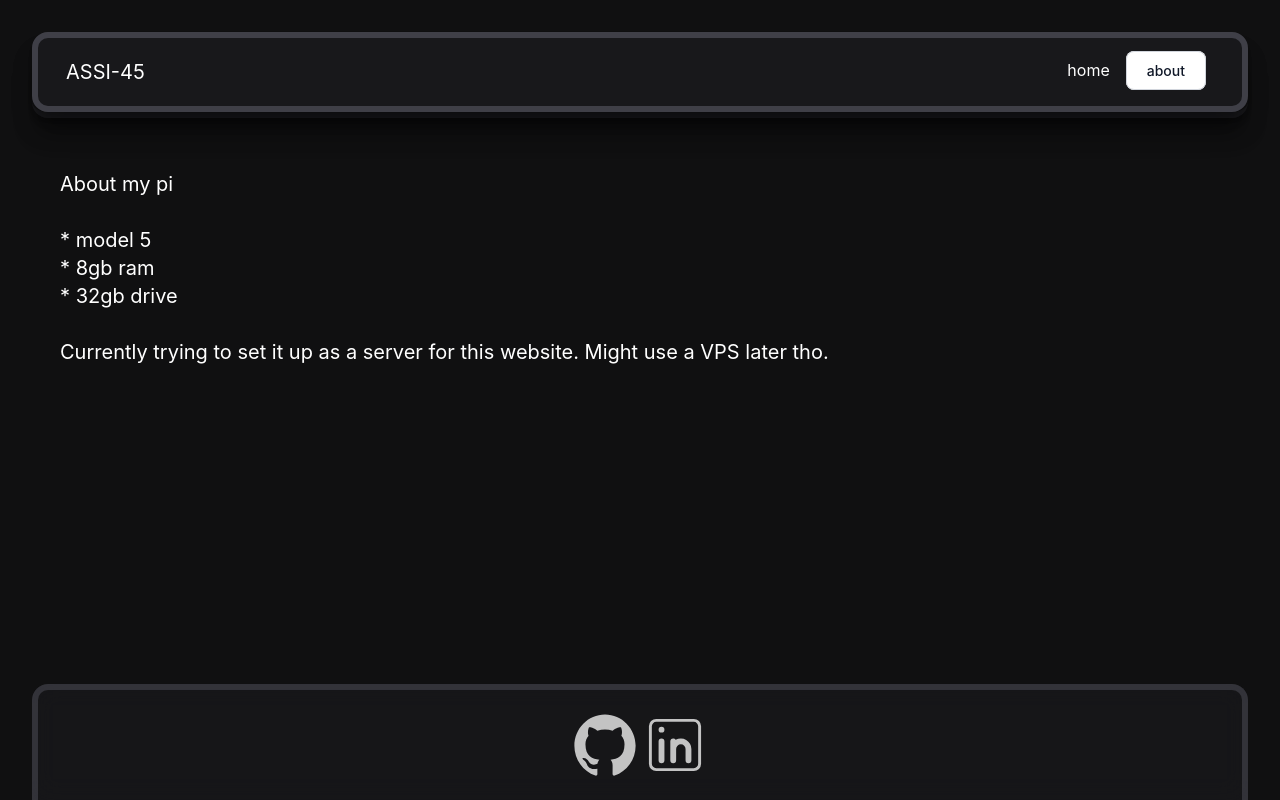
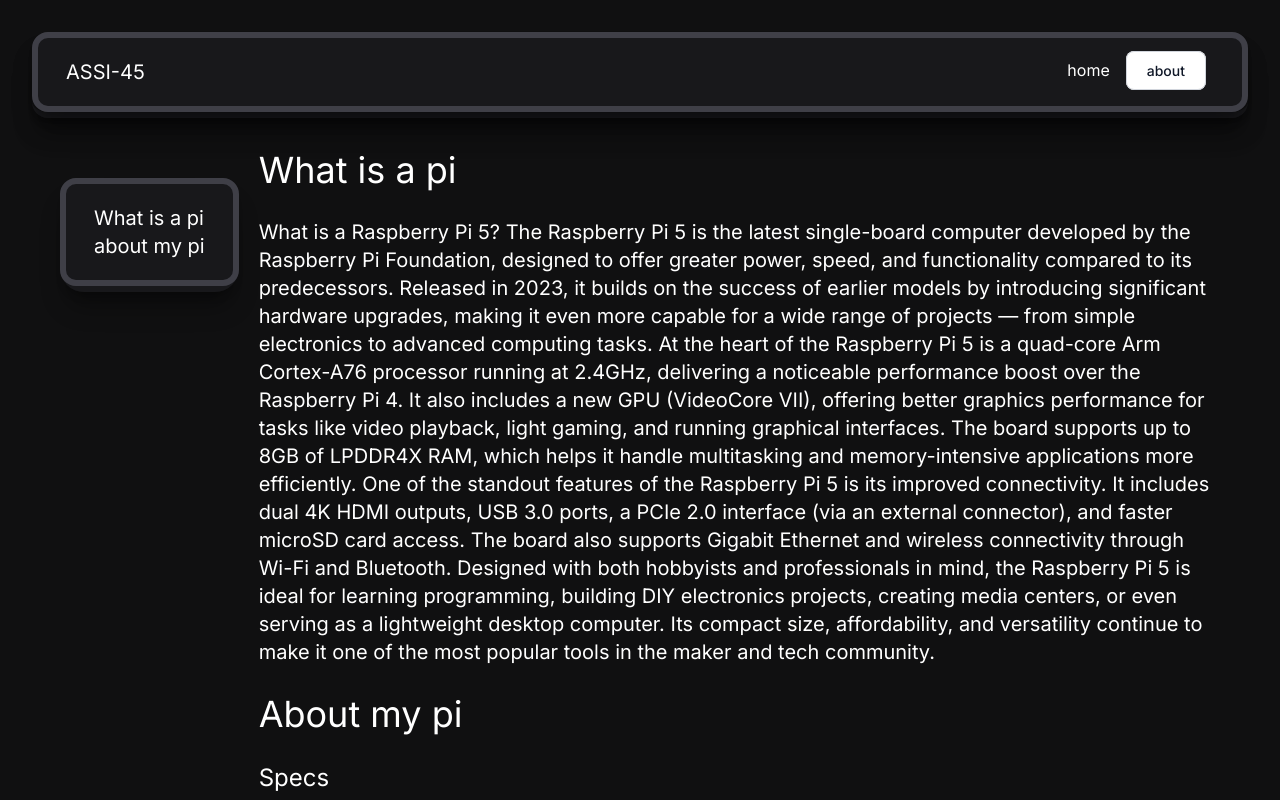
Before and after one commit to ASSI-45/blog, a React (Vite) app in the folder client/: page /blog-raspberry-pi-5 in a window 1280 px wide. Shown: the top 800 px of the page. Built offline with nearby package versions, Linux system fonts and the light colour scheme.

Commit message:
added working anchor tags and changed text

```diff
--- a/client/index.html
+++ b/client/index.html
@@ -2,7 +2,7 @@
 <html lang="en">
   <head>
     <meta charset="UTF-8" />
-    <link rel="icon" type="image/svg+xml" href="/vite.svg" />
+    <!-- <link rel="icon" type="image/svg+xml" href="/vite.svg" /> -->
     <meta name="viewport" content="width=device-width, initial-scale=1.0" />
     <title>ASSI-45</title>
     <link href="/src/styles.css" rel="stylesheet">
--- a/client/package.json
+++ b/client/package.json
@@ -12,6 +12,7 @@
   "dependencies": {
     "@tailwindcss/vite": "^4.1.3",
     "react": "^19.0.0",
+    "react-anchor-link-smooth-scroll": "^1.0.12",
     "react-dom": "^19.0.0",
     "react-icons": "^5.5.0",
     "react-markdown": "^10.1.0",
@@ -21,6 +22,7 @@
   "devDependencies": {
     "@eslint/js": "^9.21.0",
     "@types/react": "^19.0.10",
+    "@types/react-anchor-link-smooth-scroll": "^1.0.5",
     "@types/react-dom": "^19.0.4",
     "@vitejs/plugin-react": "^4.3.4",
     "eslint": "^9.21.0",
--- a/client/src/App.tsx
+++ b/client/src/App.tsx
@@ -11,7 +11,7 @@
     <>
       <div className="h-screen flex flex-col ">
           <Header></Header>
-        <div className="bg-zinc-70 mb-auto justify-self-center px-15 py-5 text-left text-xl text-white font-inter">
+        <div className="bg-zinc-70 mb-auto justify-self-center px-15 pb-5 text-left text-xl text-white font-inter">
           <Routes>
             <Route path="/" element={<HomePage />} />
             <Route path="about" element={<AboutPage />} />
--- a/client/src/main.css
+++ b/client/src/main.css
@@ -1,5 +1,6 @@
+@import url('https://fonts.googleapis.com/css2?family=Inter:ital,opsz,wght@0,14..32,100..900;1,14..32,100..900&display=swap');
 @import "tailwindcss";
-@import url('https://fonts.googleapis.com/css2?family=Inter:ital,opsz,wght@0,14..32,100..900;1,14..32,100..900&display=swap');
+
 
 html {
   background-color: rgb(16, 16, 17);
--- a/client/src/pages/AboutPage.tsx
+++ b/client/src/pages/AboutPage.tsx
@@ -2,26 +2,19 @@
 export default function AboutPage() {
   return (
     <>
-        <h1 className="text-4xl">Hi!</h1>
-        <br />
-        <p>
-          I am Aslan Umarov and an upcoming frontend dev, looking for any work experince as a developer. I wan't to end
-          my work life as a DevOps engineer, So next up is full stack development. And have been programming sinds
-          the age of 14. At first it was something not that serious and for fun. But now i am putting the pedal to the floor. To see how much succes i can realy achive.
-
-        </p>
-        <br />
-        <p>
-          Right now i am learning React, Node.js, Express and Mongo DB. Thats right the MERN stack.
-          Currenlty also learning pen testing for security reasons . So i can develop beter websites.
-        </p>
-        <br />
-        <p>Your currenlty reading this from my Raspberry Pi 5!
-
-
-
-
-        </p>
-    </>
+      <h1 className="text-3xl font-bold text-indigo-600">Hey there! 👋</h1>
+      <p className="text-lg">
+        I’m <strong>Aslan Umarov</strong>, an aspiring frontend developer eager to gain real-world experience in the dev world.
+      </p>
+      <p className="text-lg">
+        My long-term goal is to become a DevOps engineer, but right now I’m diving deep into full-stack development. I’ve been coding since I was 14 — it started as a fun hobby, but now I’m going all in to see how far I can really go.
+      </p>
+      <p className="text-lg">
+        I’m currently learning the <strong>MERN stack</strong> — React, Node.js, Express, and MongoDB — and also exploring penetration testing to build more secure applications.
+      </p>
+      <p className="text-lg">
+        Fun fact: You're reading this straight from my <strong>Raspberry Pi 5</strong>!
+      </p>
+   </>
   )
 }
--- a/client/src/pages/RaspberryPiPage.tsx
+++ b/client/src/pages/RaspberryPiPage.tsx
@@ -1,8 +1,32 @@
+import AnchorLink from "react-anchor-link-smooth-scroll";
 
 export default function RaspberryPiPage() {
   return(
     <>
-      <h1>About my pi</h1>
+    {/* container box */}
+      <div className="flex">
+      {/* anchor link box */}
+      <div className="static h-min mt-7 mr-5 border-b-6 rounded-3xl border-zinc-900 shadow-xl/30">
+        <div className="static h-full p-5 px-7 rounded-2xl border-solid border-6 border-zinc-700 bg-zinc-900 text-white text-nowrap font-inter">
+          <AnchorLink href="#what">What is a pi</AnchorLink>
+          <AnchorLink href="#about"><p>about my pi</p></AnchorLink>
+        </div>
+      </div>
+        {/* article */}
+        <div>
+          <h1 className="text-4xl"id="what">What is a pi</h1>
+          <br />
+          <p>
+            What is a Raspberry Pi 5?
+            The Raspberry Pi 5 is the latest single-board computer developed by the Raspberry Pi Foundation, designed to offer greater power, speed, and functionality compared to its predecessors. Released in 2023, it builds on the success of earlier models by introducing significant hardware upgrades, making it even more capable for a wide range of projects — from simple electronics to advanced computing tasks.
+            At the heart of the Raspberry Pi 5 is a quad-core Arm Cortex-A76 processor running at 2.4GHz, delivering a noticeable performance boost over the Raspberry Pi 4. It also includes a new GPU (VideoCore VII), offering better graphics performance for tasks like video playback, light gaming, and running graphical interfaces. The board supports up to 8GB of LPDDR4X RAM, which helps it handle multitasking and memory-intensive applications more efficiently.
+            One of the standout features of the Raspberry Pi 5 is its improved connectivity. It includes dual 4K HDMI outputs, USB 3.0 ports, a PCIe 2.0 interface (via an external connector), and faster microSD card access. The board also supports Gigabit Ethernet and wireless connectivity through Wi-Fi and Bluetooth.
+            Designed with both hobbyists and professionals in mind, the Raspberry Pi 5 is ideal for learning programming, building DIY electronics projects, creating media centers, or even serving as a lightweight desktop computer. Its compact size, affordability, and versatility continue to make it one of the most popular tools in the maker and tech community.
+          </p>
+          <br />
+          <h1 className="text-4xl">About my pi</h1>
+          <br />
+            <h1 className="text-2xl" id="about">Specs</h1>
             <br />
             <ul>
               <li>* model 5</li>
@@ -11,8 +35,12 @@
             </ul>
           <br />
           <p>
-        Currently trying to set it up as a server for this website. Might use a VPS later tho.
+            Currently set it up as a server for this website, using Cloudflare Tunnels and Docker.
+            I also have a Postgres database running with Docker.
+
           </p>
+        </div>
+      </div>
     </>
   );
 }
```
Also changed, not shown: 1 other file (tests, documents, lock files or other folders). Lines whose indentation alone changed are shown as unchanged.
